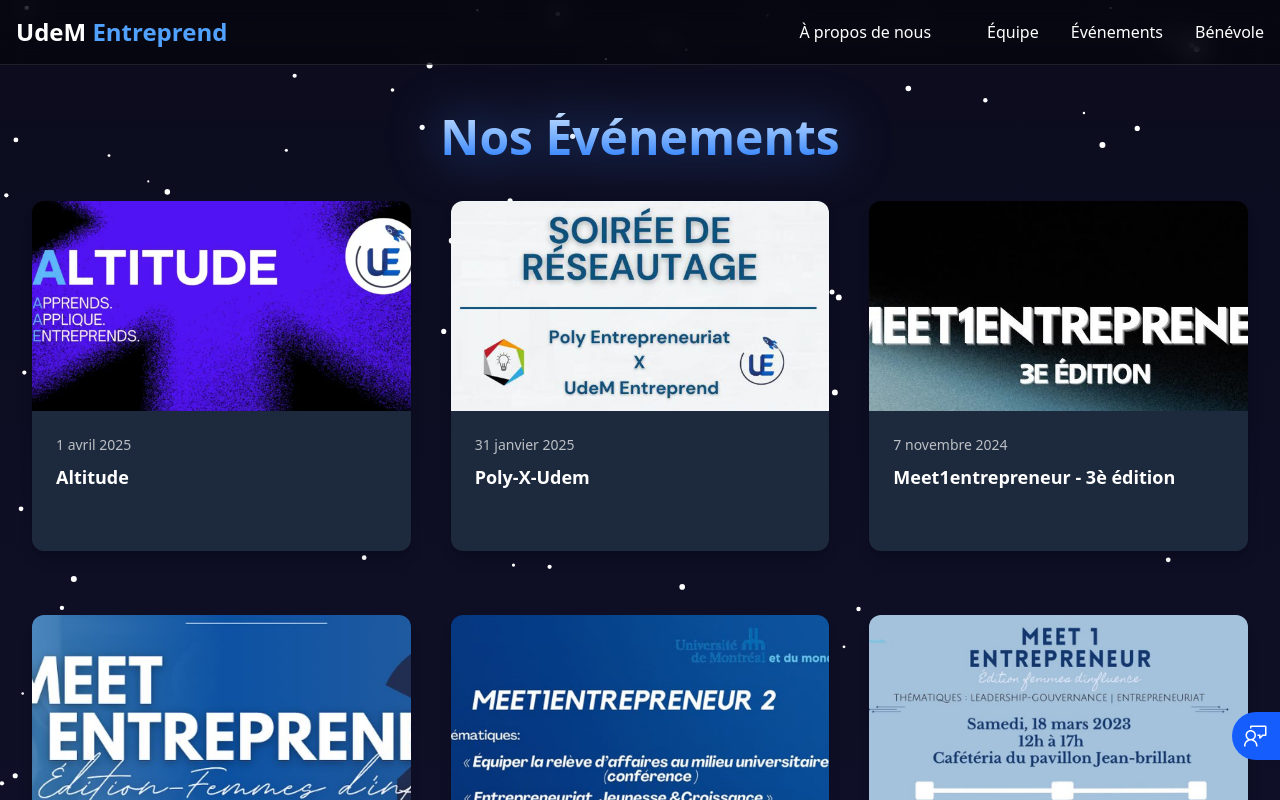
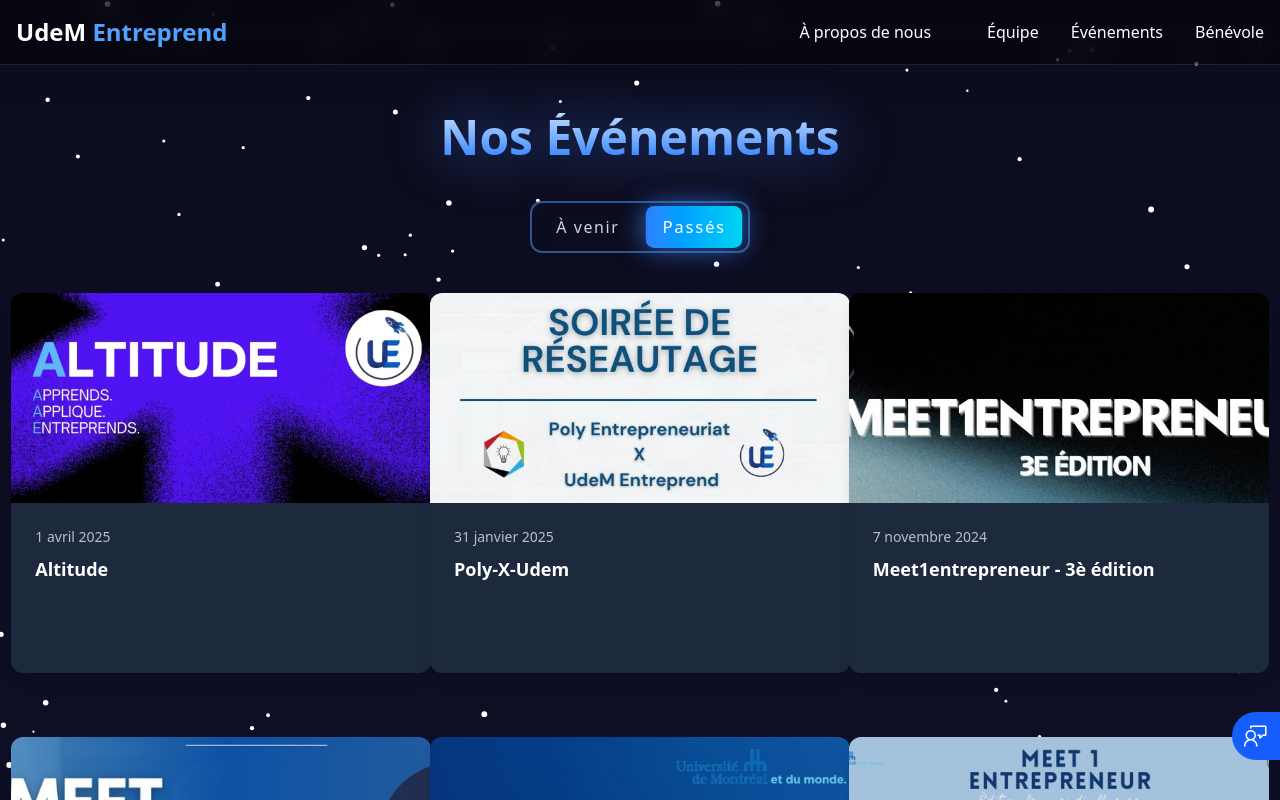
Before and after one commit to Soglo3006/Udem-entreprend, a React (Vite) app in the folder entreprendre-udem/: page /evenements in a window 1280 px wide. Shown: the top 800 px of the page. Built offline with nearby package versions, Linux system fonts and the light colour scheme; some icons are missing.

Commit message:
Fixing mistake

```diff
--- a/entreprendre-udem/src/EquipePage.jsx
+++ b/entreprendre-udem/src/EquipePage.jsx
@@ -275,22 +275,20 @@
         L'équipe de UdeM Entreprend
       </h1>
       <div className="flex justify-center mb-10">
-        <FormControl variant="filled"
-      sx={{ m: 1, minWidth: 120, backgroundColor: "white" }}
-      className="">
-        <InputLabel id="annee">Année</InputLabel>
-        <Select
-          labelId="annee"
+     <form className="max-w-sm mx-auto pb-6">
+        <select
           id="annee"
           value={selectedYear}
           onChange={(e) => setSelectedYear(e.target.value)}
-          MenuProps={{ disableScrollLock: true }}
-        >
+          className="bg-gray-50 border border-gray-300 text-gray-900 text-sm rounded-lg
+                    focus:ring-blue-500 focus:border-blue-500 block w-full p-2.5
+                    dark:bg-gray-700 dark:border-gray-600 dark:placeholder-gray-400
+                    dark:text-white dark:focus:ring-blue-500 dark:focus:border-blue-500">
           {Object.keys(teamData).map((year) => (
-          <MenuItem key={year} value={year}>{year}</MenuItem>
+            <option key={year} value={year}>{year}</option>
           ))}
-        </Select>
-      </FormControl>
+        </select>
+      </form>
       </div>
       <div className="grid grid-cols-1 sm:grid-cols-2 lg:grid-cols-3 xl:grid-cols-4 gap-10 justify-items-center">
         {members.map((member, index) => (
--- a/entreprendre-udem/src/EvenementsPage.jsx
+++ b/entreprendre-udem/src/EvenementsPage.jsx
@@ -1,4 +1,4 @@
-import React from "react";
+import React, { useState } from "react";
 import Header from "./home/header";
 import Footer from "./home/footer";
 import EventCard from "./EventCard";
@@ -7,6 +7,11 @@
 import Feedback from "./home/BoutonFeedback";
 
 function EvenementsPage() {
+  const [categorie, setCategorie] = useState("ancien");
+
+  const evenementsAffiches =
+    categorie === "avenir" ? evenementsData.aVenir : evenementsData.ancien;
+
   return (
     <div className="min-h-screen bg-gradient-to-b from-[#0c0c1e] to-[#121232] text-white font-sans relative overflow-hidden">
       <Header />
@@ -15,9 +20,53 @@
         <h1 className="text-3xl sm:text-4xl md:text-5xl text-center mb-10 font-extrabold bg-gradient-to-b from-blue-200 to-blue-500 bg-clip-text text-transparent drop-shadow-[0_0_25px_rgba(59,130,246,0.6)]">
           Nos Événements
         </h1>
+        <div className="flex justify-center mb-10">
+        <div className="flex space-x-3 border-[2px] border-blue-400/50 rounded-xl px-2 py-1 bg-transparent backdrop-blur-sm select-none">
+          <label className="radio flex flex-grow items-center justify-center rounded-lg cursor-pointer">
+            <input
+              type="radio"
+              name="categorie"
+              value="avenir"
+              checked={categorie === "avenir"}
+              onChange={() => setCategorie("avenir")}
+              className="peer hidden"
+            />
+            <span
+              className="tracking-widest text-sm sm:text-base text-gray-300
+              px-4 py-2 rounded-lg transition-all duration-300 ease-in-out
+              peer-hover:text-white peer-hover:shadow-[0_0_20px_rgba(59,130,246,0.6)]
+              peer-hover:bg-blue-500/20
+              peer-checked:bg-gradient-to-r peer-checked:from-blue-500 peer-checked:to-cyan-400
+              peer-checked:text-white peer-checked:shadow-[0_0_25px_rgba(59,130,246,0.8)] peer-checked:scale-105"
+            >
+              À venir
+            </span>
+          </label>
+          <label className="radio flex flex-grow items-center justify-center rounded-lg cursor-pointer">
+            <input
+              type="radio"
+              name="categorie"
+              value="ancien"
+              checked={categorie === "ancien"}
+              onChange={() => setCategorie("ancien")}
+              className="peer hidden"
+            />
+            <span
+              className="tracking-widest text-sm sm:text-base text-gray-300
+              px-4 py-2 rounded-lg transition-all duration-300 ease-in-out
+              peer-hover:text-white peer-hover:shadow-[0_0_20px_rgba(59,130,246,0.6)]
+              peer-hover:bg-blue-500/20
+              peer-checked:bg-gradient-to-r peer-checked:from-blue-500 peer-checked:to-cyan-400
+              peer-checked:text-white peer-checked:shadow-[0_0_25px_rgba(59,130,246,0.8)] peer-checked:scale-105"
+            >
+              Passés
+            </span>
+          </label>
+        </div>
+      </div>
         <div className="flex justify-center px-4">
-          <div className="grid grid-cols-1 sm:grid-cols-2 xl:grid-cols-3 px-4 gap-6 sm:gap-8 lg:gap-10">
-            {evenementsData.ancien.map((evenement) => (
+          <div className="grid grid-cols-1 sm:grid-cols-2 xl:grid-cols-3 px-4 gap-6 sm:gap-8 lg:gap-10 place-items-center">
+            {evenementsAffiches.map((evenement) => (
               <EventCard
                 key={evenement.id}
                 title={evenement.titre}
--- a/entreprendre-udem/src/EventCard.jsx
+++ b/entreprendre-udem/src/EventCard.jsx
@@ -3,7 +3,7 @@
 
 function EventCard({ title, description, image, date, path }) {
   const CardContent = (
-    <div className="rounded-xl shadow-lg hover:shadow-xl transition-all duration-300 hover:scale-105 w-full max-w-[450px] min-h-[320px] sm:min-h-[350px] overflow-hidden relative mb-6 flex flex-col">
+    <div className="rounded-xl shadow-lg hover:shadow-xl transition-all duration-300 hover:scale-105 w-[360px] sm:w-[400px] md:w-[420px] min-h-[320px] sm:min-h-[380px] overflow-hidden relative mb-6 flex flex-col mx-auto">
       <div className="bg-gradient-to-br from-blue-500 to-blue-600 h-[180px] sm:h-[210px] w-full flex items-center justify-center">
         {image ? (
           <img
@@ -36,7 +36,7 @@
   );
 
   return (
-    <div className="block w-full max-w-[450px]">
+    <div className="block">
       {date && path ? (
         <Link to={path} className="block w-full h-full">
           {CardContent}
--- a/entreprendre-udem/src/Home.jsx
+++ b/entreprendre-udem/src/Home.jsx
@@ -42,8 +42,8 @@
           </div>
         }
       >
+        <StarsCanvas nombreEtoile={nombreEtoile}/>
         <Header />
-        <StarsCanvas nombreEtoile={nombreEtoile}/>
         <HeroSection />
         <CommunitySection />
         <AboutSection />
--- a/entreprendre-udem/src/home/StarsCanvas.jsx
+++ b/entreprendre-udem/src/home/StarsCanvas.jsx
@@ -1,6 +1,6 @@
-import { useEffect, useRef } from "react";
+import { useEffect, useRef, memo } from "react";
 
-export default function StarsCanvas({ nombreEtoile }) {
+function StarsCanvas({ nombreEtoile }) {
   const canvasRef = useRef(null);
   const starsRef = useRef([]);
 
@@ -83,10 +83,17 @@
     const resizeDesktop = () => {
       canvas.width = document.documentElement.scrollWidth;
       canvas.height = document.documentElement.scrollHeight;
-      starsRef.current = generateStars();
+      // on garde les étoiles si elles existent déjà, sinon on génère
+      if (!starsRef.current.length) {
+        starsRef.current = generateStars();
+      }
     };
 
     resizeDesktop();
+
+    const observer = new ResizeObserver(resizeDesktop);
+    observer.observe(document.body);
+
     window.addEventListener("resize", resizeDesktop);
 
     const drawDesktop = () => {
@@ -119,11 +126,12 @@
     return () => {
       cancelAnimationFrame(animationFrameId);
       window.removeEventListener("resize", resizeDesktop);
+      observer.disconnect();
       canvas.removeEventListener("touchstart", preventTouch);
       canvas.removeEventListener("touchmove", preventTouch);
       canvas.removeEventListener("touchend", preventTouch);
     };
-  }, isMobileDevice ? [] : [nombreEtoile]);
+  }, [nombreEtoile, isMobileDevice]);
 
   return (
     <canvas
@@ -133,3 +141,5 @@
     />
   );
 }
+
+export default memo(StarsCanvas);
--- a/entreprendre-udem/src/home/header.jsx
+++ b/entreprendre-udem/src/home/header.jsx
@@ -232,10 +232,12 @@
               </span>
             </button>
             <div
-            className={`absolute top-9 left-1/2 transform -translate-x-1/2 transition-all duration-300 ease-in-out z-50Z ${
-              isProposNousOpen ? "max-h-96 opacity-100 mt-2" : "max-h-0 opacity-0"
-            }`}
-          >
+              className={`absolute top-9 left-1/2 transform -translate-x-1/2 transition-all duration-300 ease-in-out ${
+                isProposNousOpen
+                  ? "max-h-96 opacity-100 mt-2 pointer-events-auto"
+                  : "max-h-0 opacity-0 pointer-events-none"
+              }`}
+            >
             <ul className="flex flex-col gap-2 text-sm text-white text-center bg-black/60 border border-white/10 rounded-xl shadow-lg p-3 w-44">
               <li>
                 <HashLink smooth to="/#Qui-sommes-nous" className="hover:text-blue-400 transition" onClick={() => setIsProposNousOpen(false)}>
```
